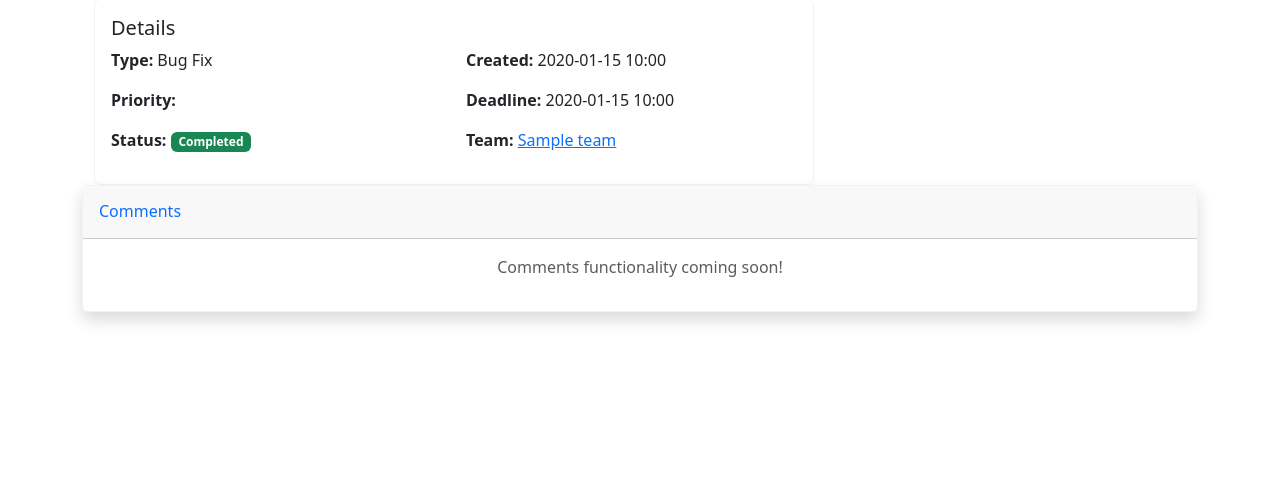
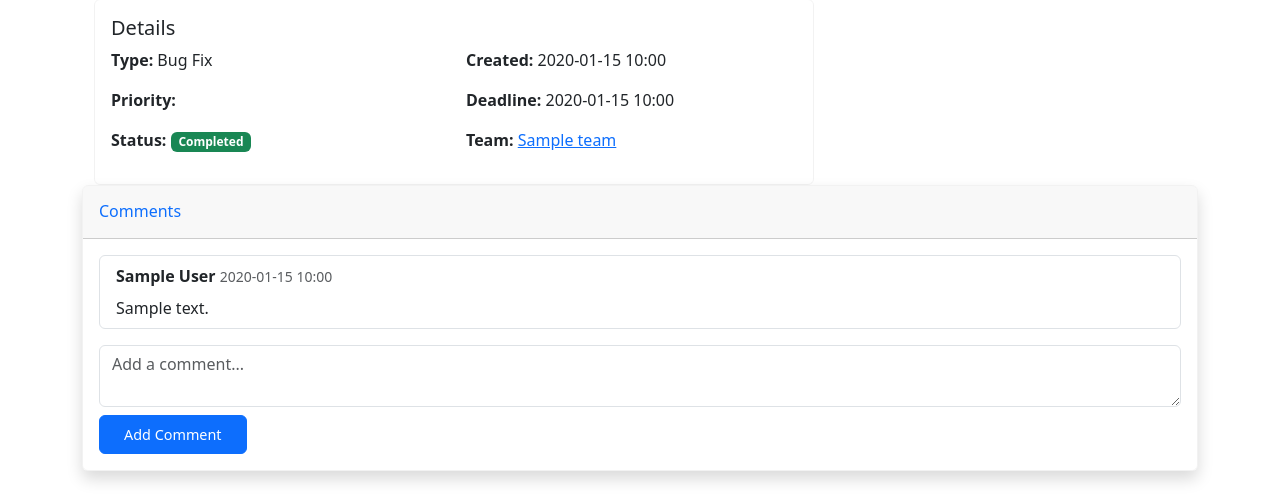
Before and after one commit to BronkstoneBro/task-manager, a Django app: page /tasks/1/ in a window 1280 px wide. Shown: the part 472-967 px from the top of the page. Before the commit the page ends 795 px from the top, so only its background shows below. Run offline with Django 5.2, Linux system fonts and the light colour scheme; a user stored in the database is signed in; data comes from the database, SQL or seed files in the repository; tables that the repository leaves empty hold one stand-in row (values such as "Sample post"); parts of the project's set-up code (start-up, migrations or seed data) failed here and were passed over.

Commit message:
Implemented commentary functionality

```diff
--- a/core/models.py
+++ b/core/models.py
@@ -1,6 +1,7 @@
 from django.contrib.auth import get_user_model
 from django.db import models
 from django.db.models import F
+from django.conf import settings
 
 Worker = get_user_model()
 
@@ -125,3 +126,16 @@
 
     class Meta:
         ordering = ["-uploaded_at"]
+
+
+class Comment(models.Model):
+    task = models.ForeignKey(Task, on_delete=models.CASCADE, related_name="comments")
+    author = models.ForeignKey(settings.AUTH_USER_MODEL, on_delete=models.CASCADE, related_name="comments")
+    text = models.TextField()
+    created_at = models.DateTimeField(auto_now_add=True)
+
+    class Meta:
+        ordering = ["-created_at"]
+
+    def __str__(self):
+        return f"Comment by {self.author} on {self.task}"
--- a/core/views.py
+++ b/core/views.py
@@ -20,7 +20,7 @@
     View,
 )
 from core.features import FEATURES
-from core.models import Task, TaskFile, TaskType, Team, TeamMember
+from core.models import Task, TaskFile, TaskType, Team, TeamMember, Comment
 
 Worker = get_user_model()
 
@@ -73,6 +73,21 @@
         return context
 
 
+class CommentForm(forms.ModelForm):
+    class Meta:
+        model = Comment
+        fields = ["text"]
+        widgets = {
+            "text": forms.Textarea(
+                attrs={
+                    "class": "form-control",
+                    "rows": 2,
+                    "placeholder": "Add a comment...",
+                }
+            )
+        }
+
+
 class TaskDetailView(LoginRequiredMixin, DetailView):
     model = Task
     template_name = "core/task_detail.html"
@@ -93,25 +108,39 @@
         context["can_edit"] = task.can_edit(self.request.user)
         context["can_delete"] = task.can_delete(self.request.user)
         context["can_complete"] = task.can_complete(self.request.user)
+        context["comments"] = task.comments.select_related("author").all()
+        context["comment_form"] = CommentForm()
         return context
 
     def post(self, request, *args, **kwargs):
         task = self.get_object()
-        files = request.FILES.getlist("files")
-
-        if not files:
-            messages.warning(request, "You didn't select any files to upload.")
+        if "files" in request.FILES:
+            files = request.FILES.getlist("files")
+            if not files:
+                messages.warning(
+                    request, "You didn't select any files to upload."
+                )
+                return redirect("core:task-detail", pk=task.pk)
+            for file in files:
+                TaskFile.objects.create(
+                    task=task, file=file, uploaded_by=request.user
+                )
+            messages.success(
+                request, f"{len(files)} file(s) uploaded successfully."
+            )
             return redirect("core:task-detail", pk=task.pk)
-
-        for file in files:
-            TaskFile.objects.create(
-                task=task, file=file, uploaded_by=request.user
-            )
-
-        messages.success(
-            request, f"{len(files)} file(s) uploaded successfully."
-        )
-        return redirect("core:task-detail", pk=task.pk)
+        # Handle comment form
+        comment_form = CommentForm(request.POST)
+        if comment_form.is_valid():
+            comment = comment_form.save(commit=False)
+            comment.task = task
+            comment.author = request.user
+            comment.save()
+            messages.success(request, "Comment added.")
+            return redirect("core:task-detail", pk=task.pk)
+        context = self.get_context_data()
+        context["comment_form"] = comment_form
+        return self.render_to_response(context)
 
 
 class TaskForm(forms.ModelForm):
@@ -130,7 +159,7 @@
                 attrs={
                     "type": "datetime-local",
                     "class": "form-control",
-                    "min": timezone.now().strftime("%Y-%m-%dT%H:%M")
+                    "min": timezone.now().strftime("%Y-%m-%dT%H:%M"),
                 }
             ),
             "assigners": forms.SelectMultiple(
@@ -143,17 +172,22 @@
         }
 
     def clean_deadline(self):
-        deadline = self.cleaned_data.get('deadline')
+        deadline = self.cleaned_data.get("deadline")
         if deadline and deadline < timezone.now():
-            raise forms.ValidationError("The deadline cannot be in the past. Please select a future date and time.")
+            raise forms.ValidationError(
+                "The deadline cannot be in the past. Please select a future date and time."
+            )
         return deadline
 
     def clean(self):
         cleaned_data = super().clean()
-        deadline = cleaned_data.get('deadline')
+        deadline = cleaned_data.get("deadline")
 
         if deadline and deadline < timezone.now():
-            self.add_error('deadline', "The deadline cannot be in the past. Please select a future date and time.")
+            self.add_error(
+                "deadline",
+                "The deadline cannot be in the past. Please select a future date and time.",
+            )
 
         return cleaned_data
 
@@ -205,7 +239,10 @@
         try:
             return super().get_object(queryset)
         except Http404:
-            messages.error(self.request, "The task you are trying to delete does not exist.")
+            messages.error(
+                self.request,
+                "The task you are trying to delete does not exist.",
+            )
             return None
 
     def dispatch(self, request, *args, **kwargs):
@@ -221,7 +258,9 @@
 
     def delete(self, request, *args, **kwargs):
         task = self.get_object()
-        messages.success(request, f'Task "{task.name}" has been deleted successfully.')
+        messages.success(
+            request, f'Task "{task.name}" has been deleted successfully.'
+        )
         return super().delete(request, *args, **kwargs)
 
 
--- a/templates/core/task_detail.html
+++ b/templates/core/task_detail.html
@@ -126,10 +126,33 @@
       <h6 class="m-0 font-weight-bold text-primary">Comments</h6>
     </div>
     <div class="card-body">
-
-      <div class="text-center">
-        <p class="text-muted">Comments functionality coming soon!</p>
-      </div>
+      {% if comments %}
+        <ul class="list-group mb-3">
+          {% for comment in comments %}
+            <li class="list-group-item">
+              <div class="d-flex justify-content-between align-items-center">
+                <div>
+                  <strong>{{ comment.author.get_full_name|default:comment.author.username }}</strong>
+                  <small class="text-muted">{{ comment.created_at|date:"Y-m-d H:i" }}</small>
+                </div>
+              </div>
+              <div class="mt-2">{{ comment.text|linebreaksbr }}</div>
+            </li>
+          {% endfor %}
+        </ul>
+      {% else %}
+        <div class="text-center mb-3">
+          <p class="text-muted">No comments yet. Be the first to comment!</p>
+        </div>
+      {% endif %}
+      <form method="post" class="mt-3">
+        {% csrf_token %}
+        {{ comment_form.text }}
+        {% if comment_form.text.errors %}
+          <div class="invalid-feedback d-block">{{ comment_form.text.errors }}</div>
+        {% endif %}
+        <button type="submit" class="btn btn-primary mt-2">Add Comment</button>
+      </form>
     </div>
   </div>
 {% endblock %}
```
Also changed, not shown: core/admin.py (+7 -1 lines).
